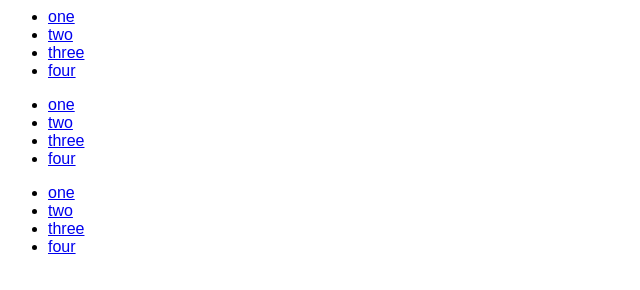
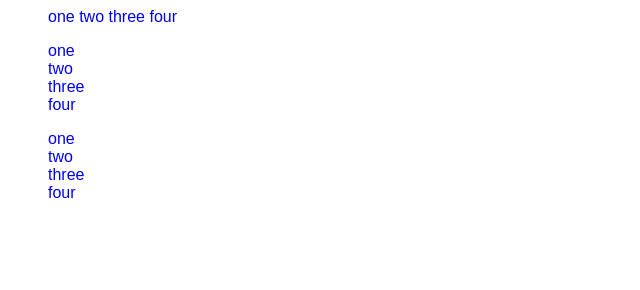
Before and after one commit to jeffboulay/front-end-fundimentals, a plain HTML site: page exercise-1-creating-styleguide/navigation.html in a window 1280 px wide. Shown: the whole page, without its empty margins (0-640 px from the left). Drawn offline with Linux system fonts and the light colour scheme.

Commit message:
updated style sheet

```diff
--- a/exercise-1-creating-styleguide/css/style.css
+++ b/exercise-1-creating-styleguide/css/style.css
@@ -11,6 +11,7 @@ body{
 	padding: 10px;
 	//overflow: hidden;
 }
+/*grid layout start*/
 .row{
 	width: 100%;
 	background-color: #ccc;
@@ -50,3 +51,14 @@ body{
 .four-col .col{
 	width: 25%;
 }
+/*grid layout end */
+
+nav ul{
+	list-style: none;
+}
+nav a{
+	text-decoration: none;
+}
+nav.horizontal li{
+	display: inline-block;
+}
```
